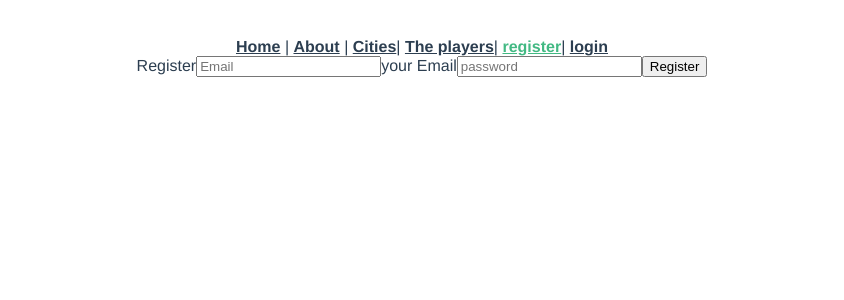
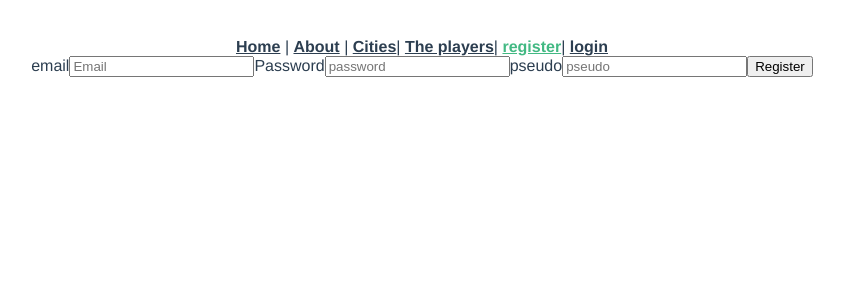
Before and after one commit to jgcohen/chicagoByNight-NodeJs-VueJS, a Vue app in the folder front/: page /signup in a window 1280 px wide. Shown: the top 300 px of the page, without its empty margins (218-1062 px from the left). Built offline with nearby package versions, Linux system fonts and the light colour scheme.

Commit message:
better user signup

```diff
--- a/front/src/services/SignUpService.js
+++ b/front/src/services/SignUpService.js
@@ -4,9 +4,9 @@ const url = 'http://localhost:3000/SignUp'
 
 class SignUpService {
 
-    static insertUser (email,password){
+    static insertUser (email,password,pseudo){
         return axios.post(url, {
-            email,password
+            email,password,pseudo
         })
 }
 }
--- a/front/src/views/Home.vue
+++ b/front/src/views/Home.vue
@@ -2,7 +2,7 @@
   <div>
     <button @click="logout">logout</button>
     <div v-if="user">
-    <h1>HELLO </h1>
+    <h1>HELLO {{user.pseudo}} </h1>
     <h2>your email is: {{ user.email }}</h2>
   </div>
   </div>
@@ -19,7 +19,8 @@ export default {
   data(){
     return {
       user:"",
-      email:""
+      email:"",
+      pseudo:''
     }
   },
   components: {
--- a/front/src/views/SignUp.vue
+++ b/front/src/views/SignUp.vue
@@ -1,10 +1,12 @@
 <template>
   <div class="container">
       <div>
-<label for="name">Register</label>
+<label for="email">email</label>
 <input type="email" id="email" v-model="email" placeholder="Email">
-<label for="password">your Email</label>
+<label for="password">Password</label>
 <input type="password" id="password" v-model="password" placeholder="password">
+<label for="pseudo">pseudo</label>
+<input type="text" id="pseudo" v-model="pseudo" placeholder="pseudo">
 <button v-on:click="createUser">Register </button>
 
     </div>
@@ -21,6 +23,7 @@ export default {
       error: "",
       email:'',
       password:'',
+      pseudo:''
 
 
     };
@@ -28,7 +31,7 @@ export default {
 
   methods: {
      async createUser(){
-      await SignUpService.insertUser(this.email,this.password)
+      await SignUpService.insertUser(this.email,this.password,this.pseudo)
       this.$router.push('/login')
     },
   },
```
Also changed, not shown: 2 other files (tests, documents, lock files or other folders).
